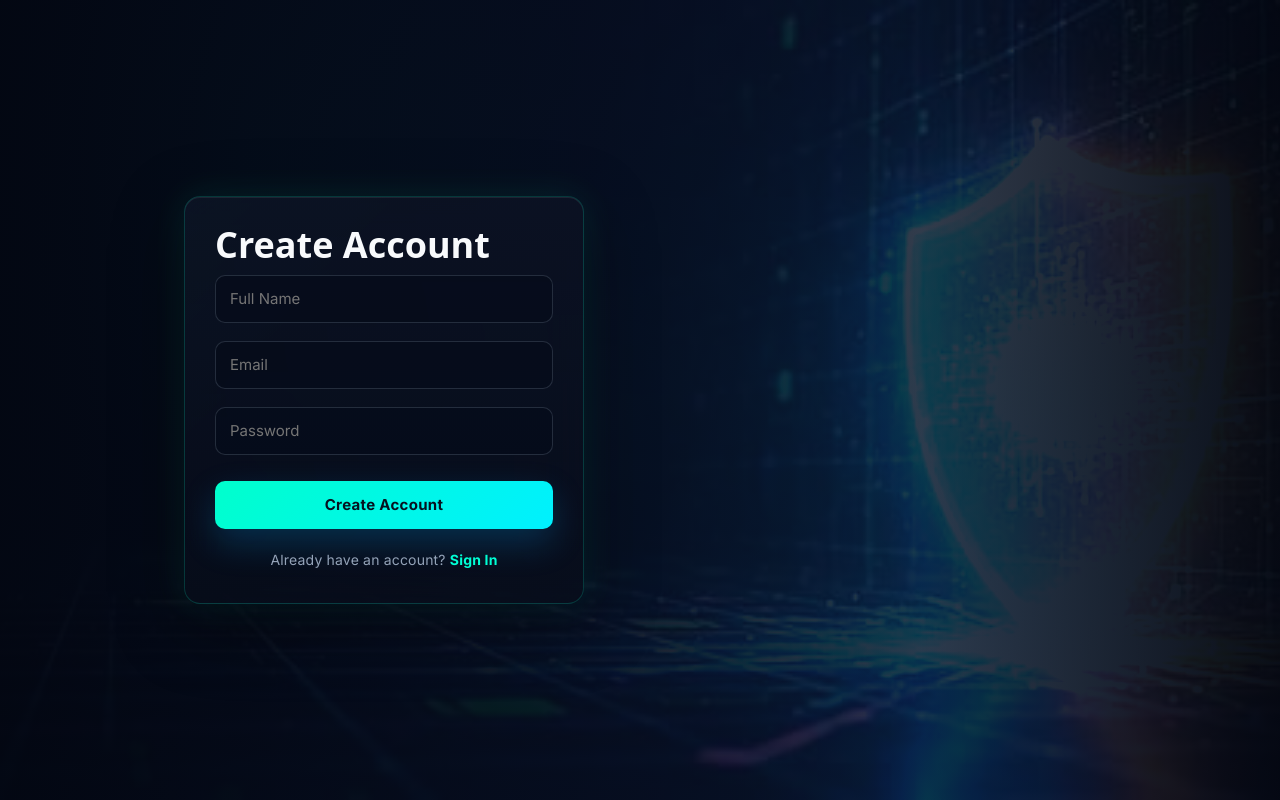
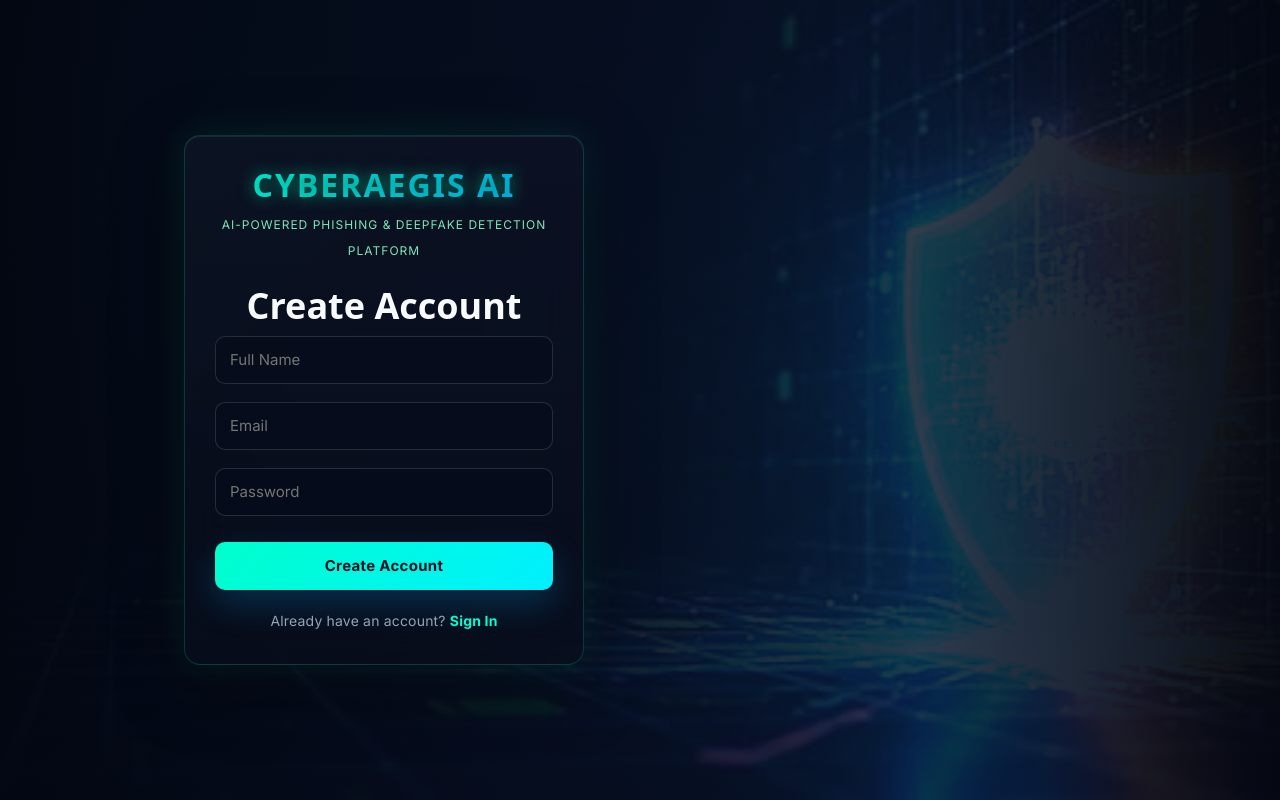
Before and after one commit to KYABARSHINAVYA/CyberAegis-AI, a React (Vite) app in the folder frontend/: page /register in a window 1280 px wide. Built offline with nearby package versions, Linux system fonts and the light colour scheme; no server answers.

Commit message:
login page updated

```diff
--- a/frontend/src/index.css
+++ b/frontend/src/index.css
@@ -300,6 +300,7 @@ code {
   font-size: clamp(28px, 3vw, 36px);
   line-height: 1;
   margin-bottom: 12px;
+  text-align: center;
 }
 
 .auth-panel-login .auth-subtitle {
@@ -858,3 +859,64 @@ code {
 .auth-panel-register {
     transform: translateX(120px);
 }
+.project-header {
+  position: absolute;
+  top: 35px;
+  left: 50%;
+  transform: translateX(-50%);
+  text-align: center;
+  z-index: 10;
+}
+
+.project-title {
+  margin: 0;
+  font-size: 48px;
+  font-weight: 900;
+  letter-spacing: 4px;
+  text-transform: uppercase;
+
+  background: linear-gradient(90deg, #00ffd5, #00a8ff);
+  -webkit-background-clip: text;
+  -webkit-text-fill-color: transparent;
+
+  text-shadow:
+      0 0 20px rgba(0,255,213,.4),
+      0 0 40px rgba(0,168,255,.25);
+}
+
+.project-subtitle {
+  margin-top: 8px;
+  color: #94a3b8;
+  font-size: 15px;
+  letter-spacing: 2px;
+  text-transform: uppercase;
+}
+.auth-logo-section {
+  text-align: center;
+  margin-bottom: 24px;
+}
+
+.auth-project-name {
+  margin: 0;
+  font-size: 32px;
+  font-weight: 900;
+  letter-spacing: 2px;
+
+  background: linear-gradient(135deg, #00ffd5, #00a8ff);
+  -webkit-background-clip: text;
+  -webkit-text-fill-color: transparent;
+
+  text-transform: uppercase;
+
+  text-shadow:
+    0 0 15px rgb(7, 142, 108),
+    0 0 25px rgba(32, 164, 212, 0.025);
+}
+
+.auth-project-tagline {
+  margin-top: 8px;
+  color: #7be7b8;
+  font-size: 12px;
+  letter-spacing: 1px;
+  text-transform: uppercase;
+}
--- a/frontend/src/pages/Login.jsx
+++ b/frontend/src/pages/Login.jsx
@@ -79,7 +79,14 @@ export default function Login({ onLogin }) {
   return (
     <main className="auth-page auth-page-login">
 
+
       <section className="auth-panel auth-panel-login">
+        <div className="auth-logo-section">
+  <h2 className="auth-project-name">CyberAegis AI</h2>
+  <p className="auth-project-tagline">
+    AI-Powered Phishing & Deepfake Detection Platform
+  </p>
+</div>
 
         <h1 className="auth-title">
           Sign In
--- a/frontend/src/pages/Register.jsx
+++ b/frontend/src/pages/Register.jsx
@@ -64,7 +64,14 @@ export default function Register() {
 
   return (
     <main className="auth-page auth-page-login">
+
       <section className="auth-panel auth-panel-login auth-panel-register">
+        <div className="auth-logo-section">
+  <h2 className="auth-project-name">CyberAegis AI</h2>
+  <p className="auth-project-tagline">
+    AI-Powered Phishing & Deepfake Detection Platform
+  </p>
+</div>
 
         <h1 className="auth-title">
           Create Account
```
